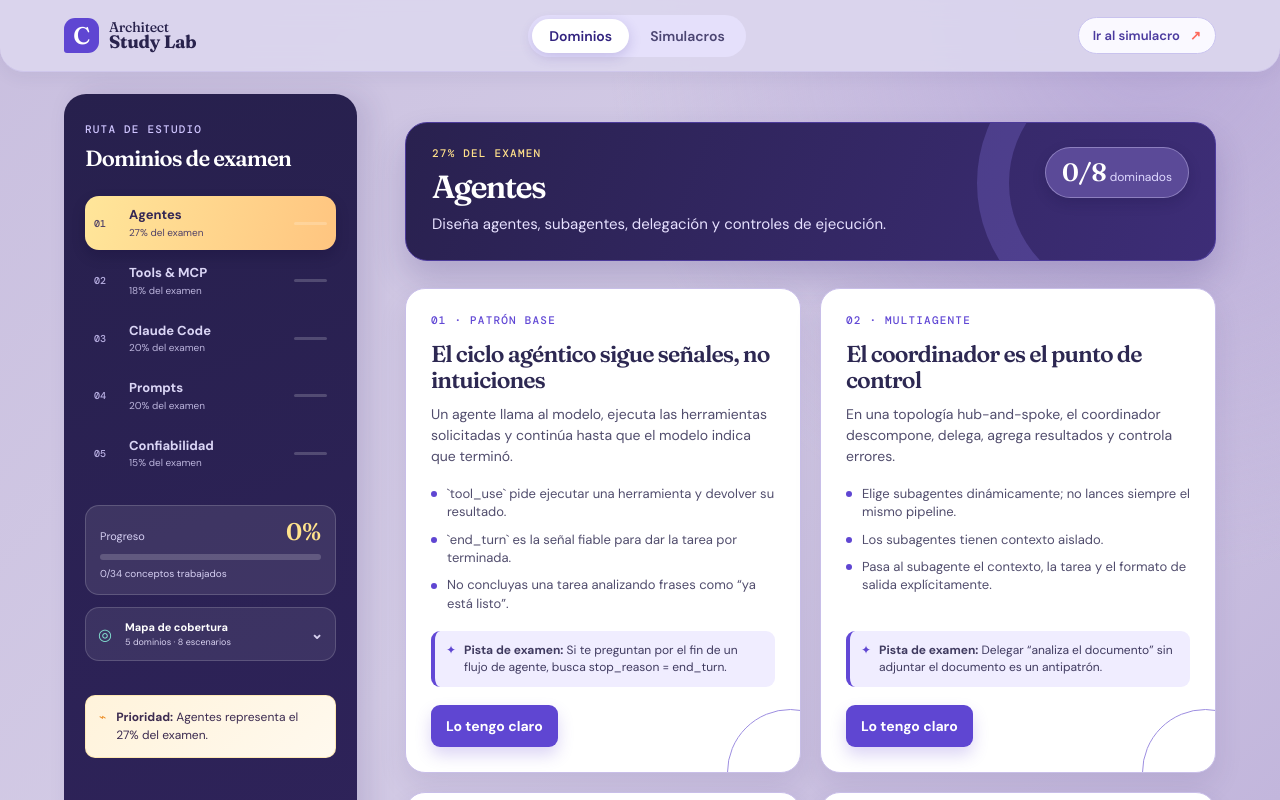
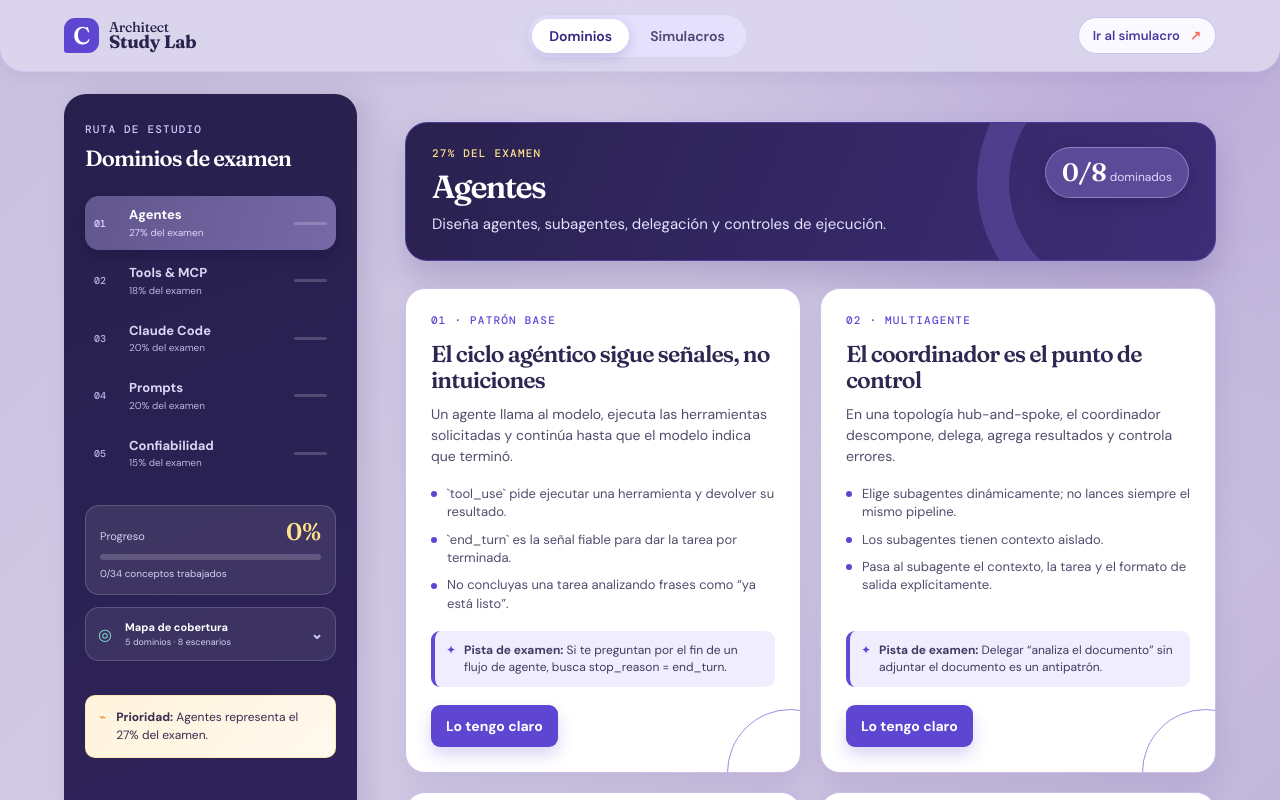
Before and after one commit to themau1111/CCAR-F-Guide, a Next.js app: page / in a window 1280 px wide. Shown: the top 800 px of the page. Built offline with nearby package versions, Linux system fonts and the light colour scheme.

Commit message:
style: soften active domain color

```diff
--- a/app/globals.css
+++ b/app/globals.css
@@ -161,8 +161,9 @@ body { background: radial-gradient(circle at top left, #eeeaff 0, transparent 33
   .sidebar-heading h2 { color: #fff; }
   .domain-link { color: #dad5f5; }
   .domain-link:hover { color: #fff; background: rgba(255,255,255,.1); }
-  .domain-link.active { color: #332654; background: linear-gradient(105deg, #ffe69a, #ffc580); box-shadow: 0 6px 14px rgba(11, 7, 40, .2); }
-  .domain-link.active .domain-number, .domain-link.active .domain-name small { color: #514267; }
+  .domain-link.active { color: #fff; background: linear-gradient(105deg, #62568e, #7669a7); box-shadow: 0 6px 14px rgba(11, 7, 40, .2); }
+  .domain-link.active .domain-number, .domain-link.active .domain-name small { color: #ddd6fb; }
+  .domain-link.active .mini-progress i { background: #ded8ff; }
   .domain-number { color: #b8afe2; }
   .domain-name small { color: #bbb4dc; }
   .mini-progress { background: rgba(255,255,255,.19); }
```
